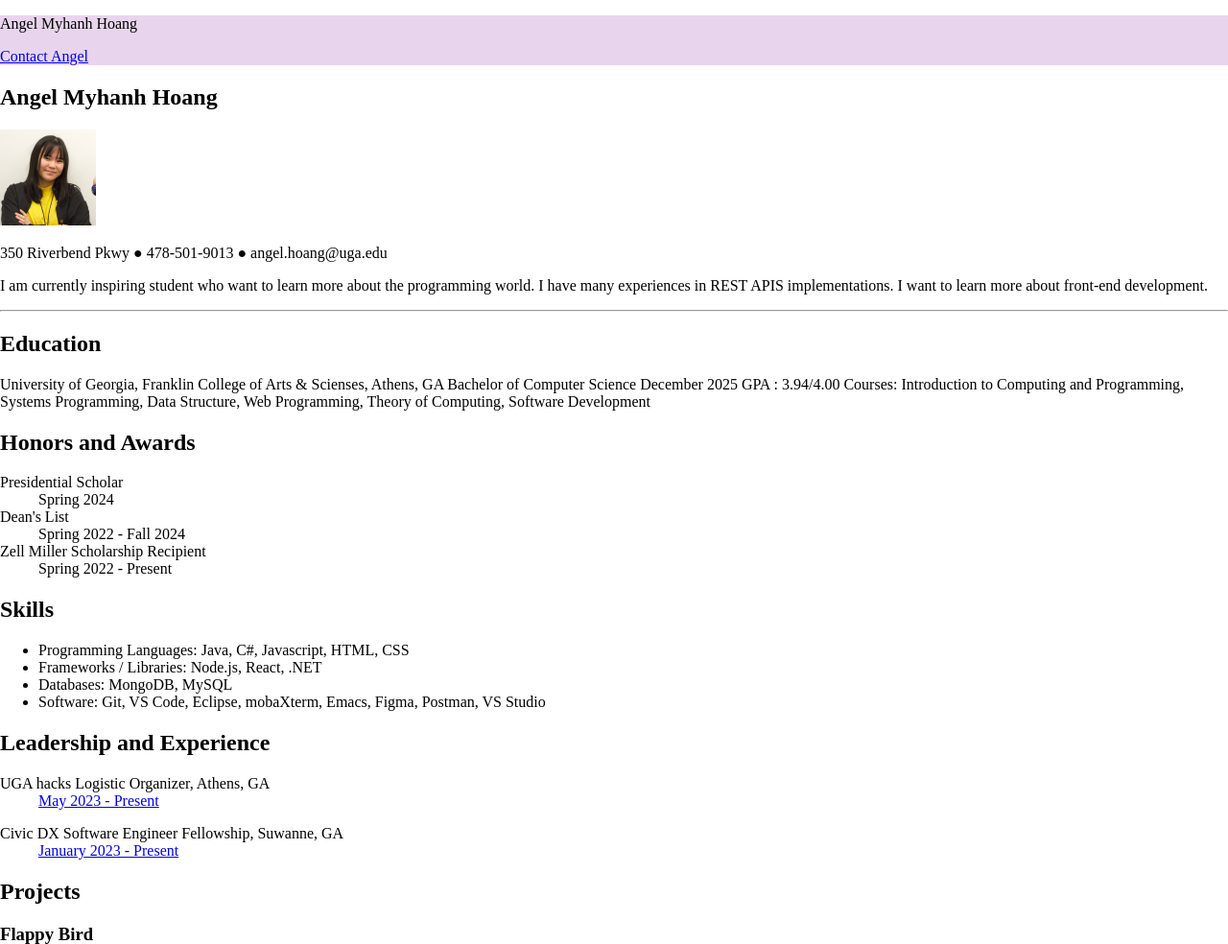
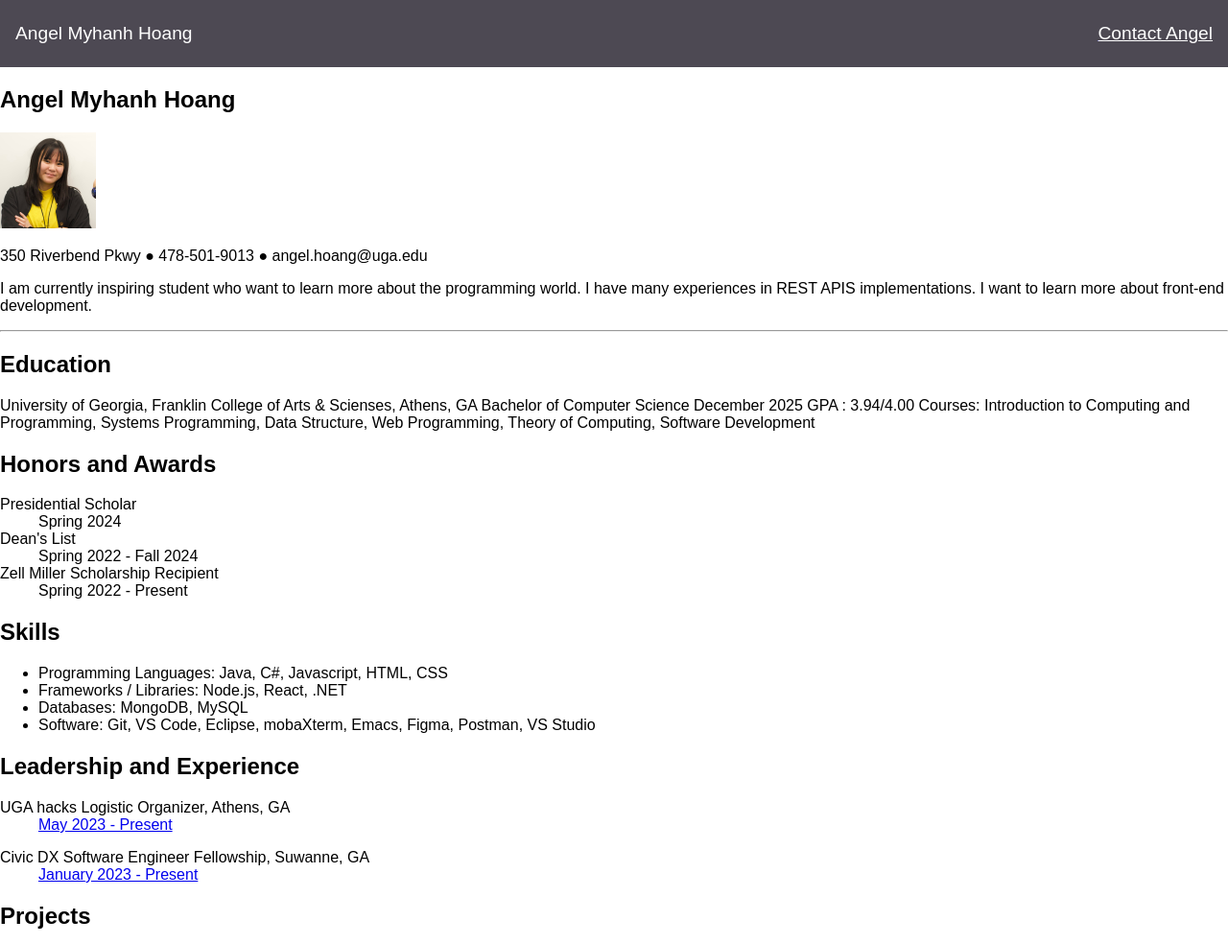
Before and after one commit to ahoang928/ahoang928.github.io, a plain HTML site: page index.html in a window 1280 px wide. Shown: the top 984 px of the page at 96% size. Drawn offline with Linux system fonts and the light colour scheme.

Commit message:
updated nav

```diff
--- a/css/style.css
+++ b/css/style.css
@@ -1,9 +1,33 @@
 body
 {
     margin: 0;
+    font-family: sans-serif, Arial, Helvetica;
 }
 
 nav
 {
-    background-color: #e8d5ed;
+    background-color: #4d4953;
+    padding: 1.5rem 1rem;
+    display: flex;
+    justify-content: space-between;
 }
+
+.pnav, .contact
+{
+    color: white;
+    margin: 0rem 0rem;
+    font-size: 1.2rem;
+}
+
+.contact
+{
+    text-decoration: underline;
+    text-decoration-color: white;
+}
+
+.contact:hover
+{
+    color: rgb(226, 176, 211);
+    text-decoration: underline;
+    text-decoration-color: rgb(226, 176, 211);
+}
--- a/index.html
+++ b/index.html
@@ -10,9 +10,9 @@
 <body>
 
     <nav>
-        <p>Angel Myhanh Hoang</p>
+        <p class="pnav">Angel Myhanh Hoang</p>
         <a href="contact.html">
-            <p>Contact Angel</p>
+            <p class="contact">Contact Angel</p>
         </a>
     </nav>
 
```
Also changed, not shown: contact.html (+2 -2 lines).
